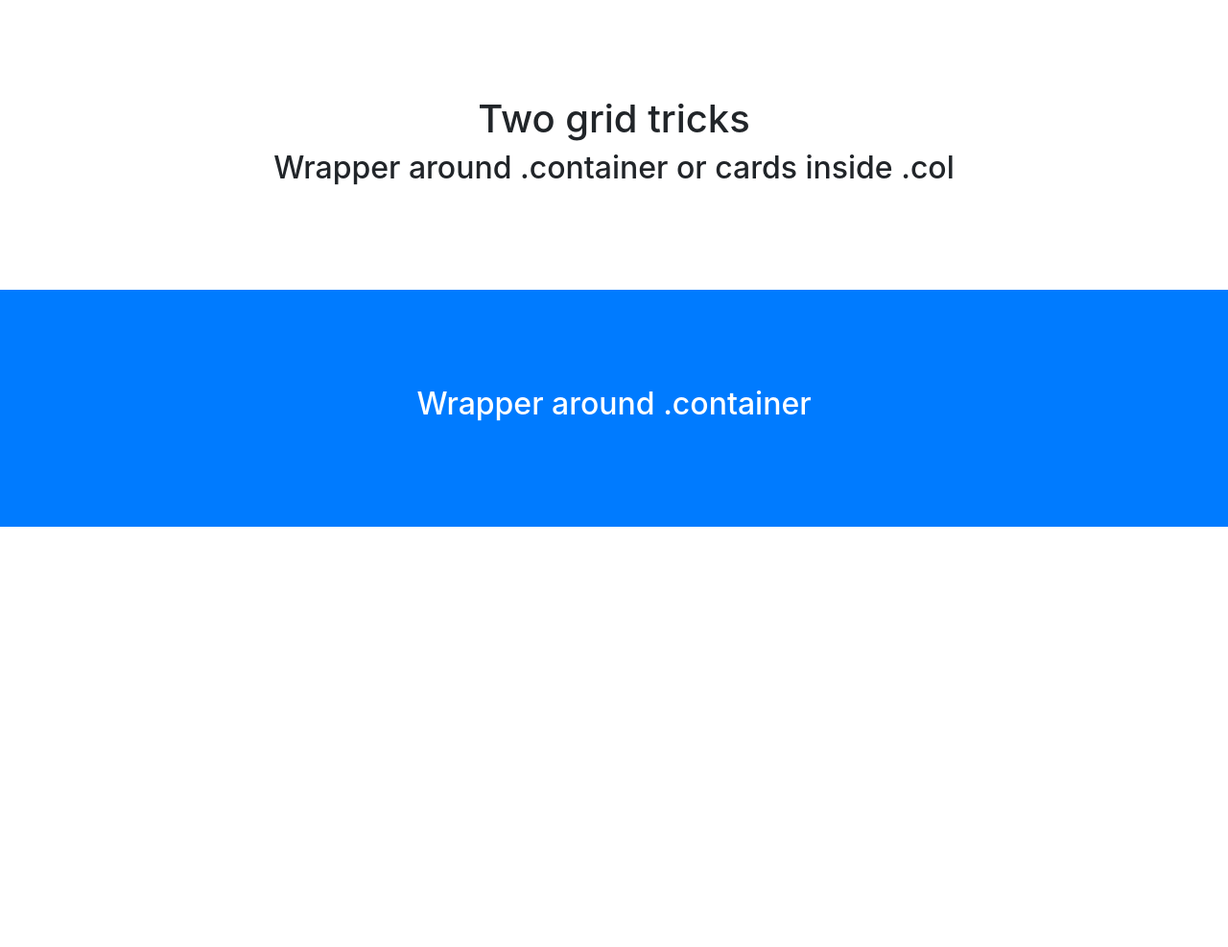
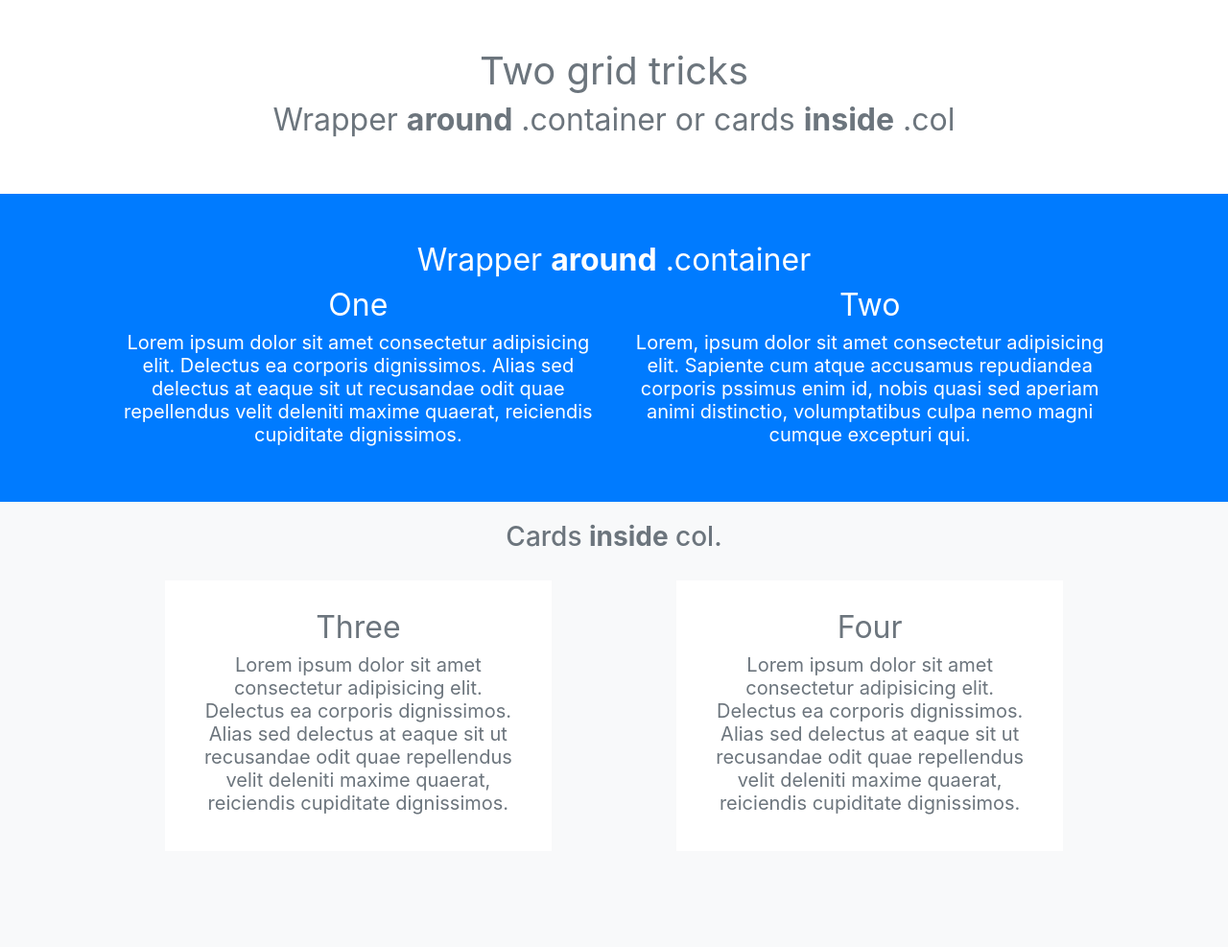
Before and after one commit to nergtastic/day-4, a plain HTML site: page index.html in a window 1280 px wide. Shown: the whole page at 96% size. Before the commit the page ends 800 px from the top, so only its background shows below. Drawn offline with nearby package versions, Linux system fonts and the light colour scheme.

Commit message:
Finished the first cloned page with Bootstrap and custom CSS

```diff
--- a/index.html
+++ b/index.html
@@ -10,13 +10,39 @@
     <link rel="stylesheet" href="style.css">
 </head>
 <body>
-    <div class="container-fluid">
-        <div class="row justify-content-center bg-white banner">
-            <h1 class="col-12 text-center">Two grid tricks</h1>
-            <h2 class="col-12 text-center">Wrapper <bold>around</bold> .container or cards <bold>inside</bold> .col</h2>
-        </div>
-        <div class="row justify-content-center bg-primary banner">
-            <h2 class="col-12 text-center text-white">Wrapper <bold>around</bold> .container</h2>
+    <div class="bg-light">
+        <div class="container-fluid">
+            <div class="row justify-content-center bg-white banner">
+                <h1 class="col-12 text-center text-secondary">Two grid tricks</h1>
+                <h2 class="col-12 text-center text-secondary">Wrapper <strong>around</strong> .container or cards <strong>inside</strong> .col</h2>
+            </div>
+            <div class="row justify-content-center bg-primary banner">
+                <h2 class="col-12 text-center text-white">Wrapper <strong>around</strong> .container</h2>
+                <br />
+                <div class="col-5 col-md-push-1">
+                    <h2 class="text-center text-white">One</h2>
+                    <h5 class="text-center text-white">Lorem ipsum dolor sit amet consectetur adipisicing elit. Delectus ea corporis dignissimos. Alias sed delectus at eaque sit ut recusandae odit quae repellendus velit deleniti maxime quaerat, reiciendis cupiditate dignissimos.</h5>
+                </div>
+                <div class="col-5 col-md-pull-1">
+                    <h2 class="text-center text-white">Two</h2>
+                    <h5 class="text-center text-white">Lorem, ipsum dolor sit amet consectetur adipisicing elit. Sapiente cum atque accusamus repudiandea corporis pssimus enim id, nobis quasi sed aperiam animi distinctio, volumptatibus culpa nemo magni cumque excepturi qui.</h5>
+                </div>
+            </div>
+            <div class="row justify-content-center card-heading">
+                <h3 class="col-12 text-center text-secondary">Cards <strong>inside</strong> col.</h2>
+                <div class="col-5 col-md-push-1">
+                    <div class="card-white">
+                        <h2 class="text-center text-secondary">Three</h2>
+                        <h5 class="text-center text-secondary">Lorem ipsum dolor sit amet consectetur adipisicing elit. Delectus ea corporis dignissimos. Alias sed delectus at eaque sit ut recusandae odit quae repellendus velit deleniti maxime quaerat, reiciendis cupiditate dignissimos.</h5>
+                    </div>
+                </div>
+                <div class="col-5 col-md-pull-1">
+                    <div class="card-white">
+                        <h2 class="text-center text-secondary">Four</h2>
+                        <h5 class="text-center text-secondary">Lorem ipsum dolor sit amet consectetur adipisicing elit. Delectus ea corporis dignissimos. Alias sed delectus at eaque sit ut recusandae odit quae repellendus velit deleniti maxime quaerat, reiciendis cupiditate dignissimos.</h5>
+                    </div>
+                </div>
+            </div>
         </div>
     </div>
 </body>
--- a/style.css
+++ b/style.css
@@ -1,3 +1,29 @@
+h1 {
+    font-weight: 400;
+}
+
+h2 {
+    font-weight: 400;
+}
+
+h5 {
+    font-weight: 400;
+}
+
 .banner {
-    padding: 100px 0px 100px 0px;
+    padding: 50px 0px 50px 0px;
 }
+
+.heading {
+    margin-top: 50px;
+}
+
+.card-heading {
+    margin-top: 20px;
+}
+
+.card-white {
+    background-color: white;
+    padding: 30px;
+    margin: 20px 50px 100px;
+}
```
